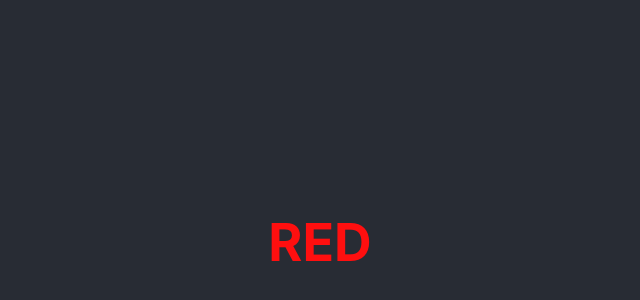
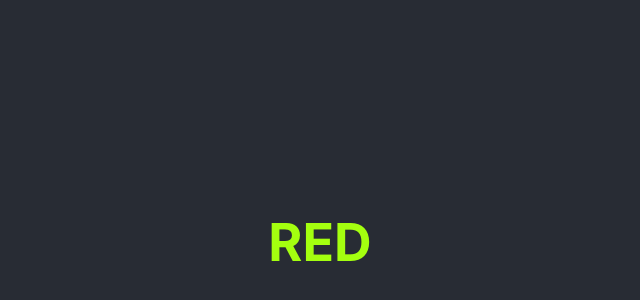
Before and after one commit to mikebucks/design-tokens-prototype, a React (Create React App) app: page / in a window 1280 px wide. Shown: the part 158-458 px from the top of the page, without its empty margins (320-960 px from the left). Built offline with nearby package versions, Linux system fonts and the light colour scheme.

Commit message:
Automated publish: Tue Jun 29 22:18:04 UTC 2021 c62c0c45272729310a862be676dcfa4ee6ce99f0

```diff
--- a/src/_variables.css
+++ b/src/_variables.css
@@ -1,9 +1,9 @@
 /**
  * Do not edit directly
- * Generated on Thu, 24 Jun 2021 20:59:16 GMT
+ * Generated on Tue, 29 Jun 2021 22:18:01 GMT
  */
 
 :root {
-  --red: rgba(255, 15, 15, 1);
+  --red: rgba(164, 255, 15, 1);
   --yellow: rgba(255, 217, 15, 1);
 }
--- a/tokens/design-tokens.json
+++ b/tokens/design-tokens.json
@@ -1 +1 @@
-{"red":{"category":"fill","exportKey":"color","value":"rgba(255, 15, 15, 1)","type":"color"},"yellow":{"category":"fill","exportKey":"color","value":"rgba(255, 217, 15, 1)","type":"color"}}
+{"red":{"category":"fill","exportKey":"color","value":"rgba(164, 255, 15, 1)","type":"color"},"yellow":{"category":"fill","exportKey":"color","value":"rgba(255, 217, 15, 1)","type":"color"}}
```
Also changed, not shown: 10 other files (tests, documents, lock files or other folders).
